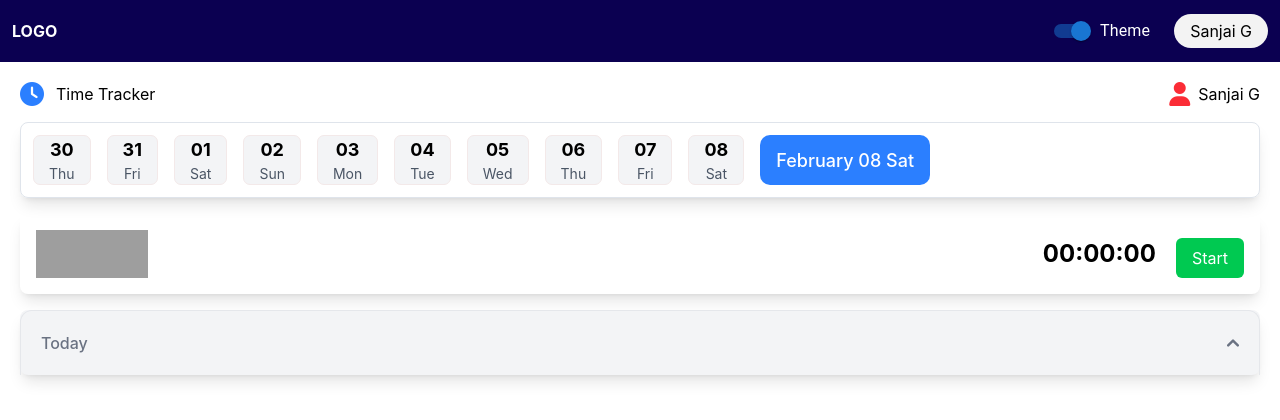
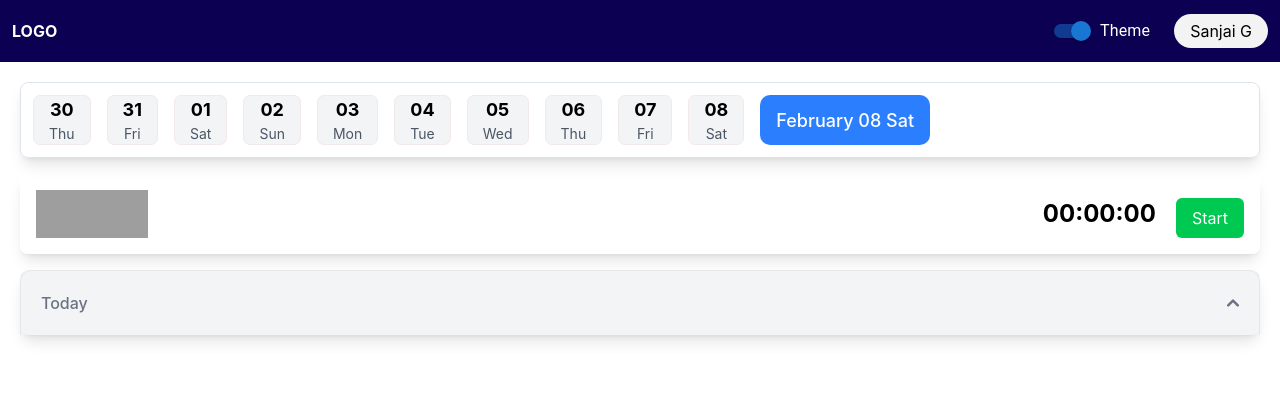
Before and after one commit to raviwbc/wbc-tracker, a React (Create React App) app: page / in a window 1280 px wide. Shown: the top 420 px of the page. Built offline with nearby package versions, Linux system fonts and the light colour scheme; grey boxes are pictures that could not be loaded.

Commit message:
Remove Header

```diff
--- a/src/component/timeTrack.tsx
+++ b/src/component/timeTrack.tsx
@@ -47,7 +47,7 @@
   return (
     <div className="m-5">
       {/* Header */}
-      <div className="flex justify-between">
+      {/* <div className="flex justify-between px-3">
         <div className="flex gap-3 items-center">
           <i className="fa-solid fa-clock text-blue-500 text-2xl"></i>
           <div className="nameText">Time Tracker</div>
@@ -56,7 +56,7 @@
           <i className="fa-solid fa-user text-red-500 text-2xl"></i>
           <div>Sanjai G</div>
         </div>
-      </div>
+      </div> */}
 
       {/* Calendar */}
       <div className="mt-4 flex gap-4 shadow-lg dateDayContainer">
```
